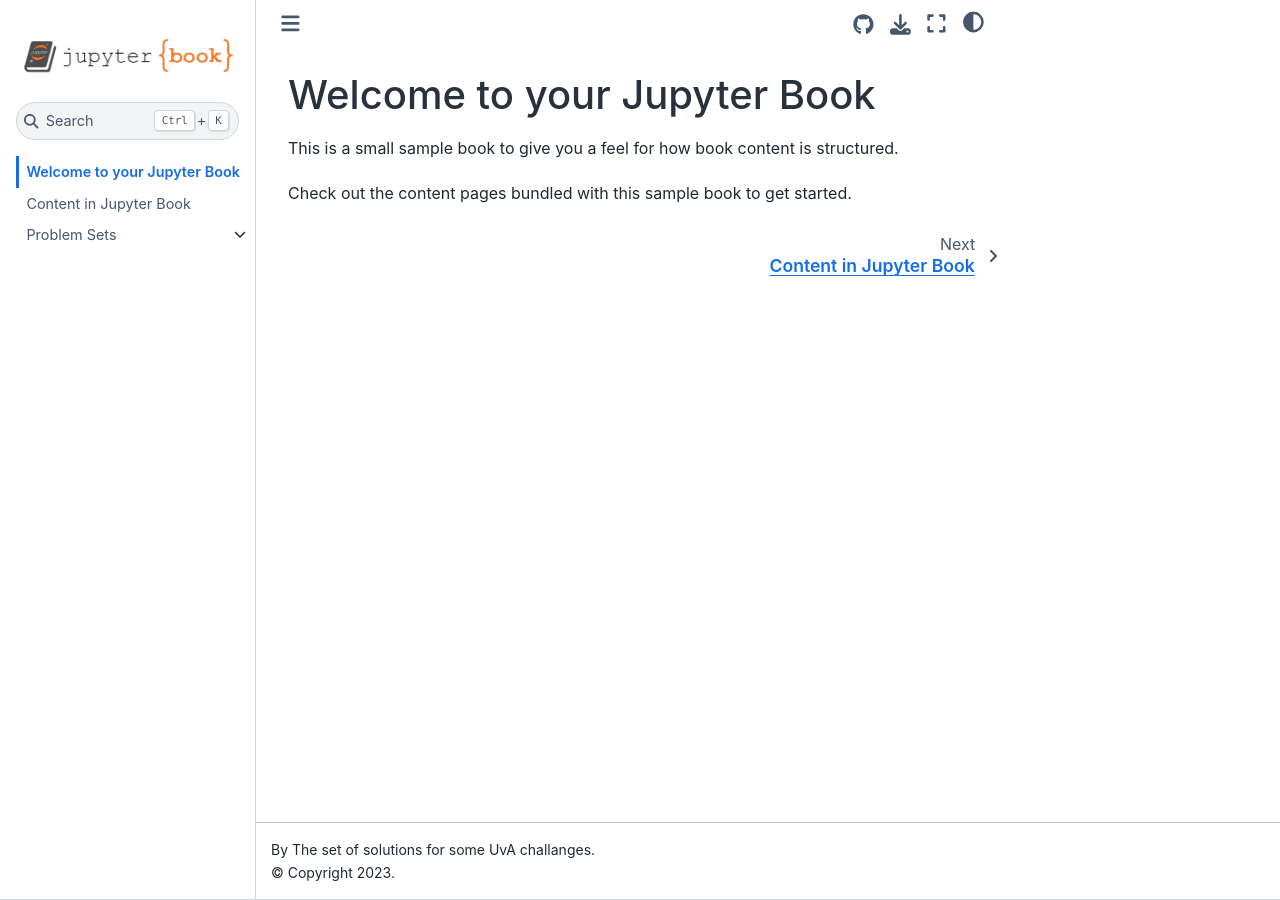
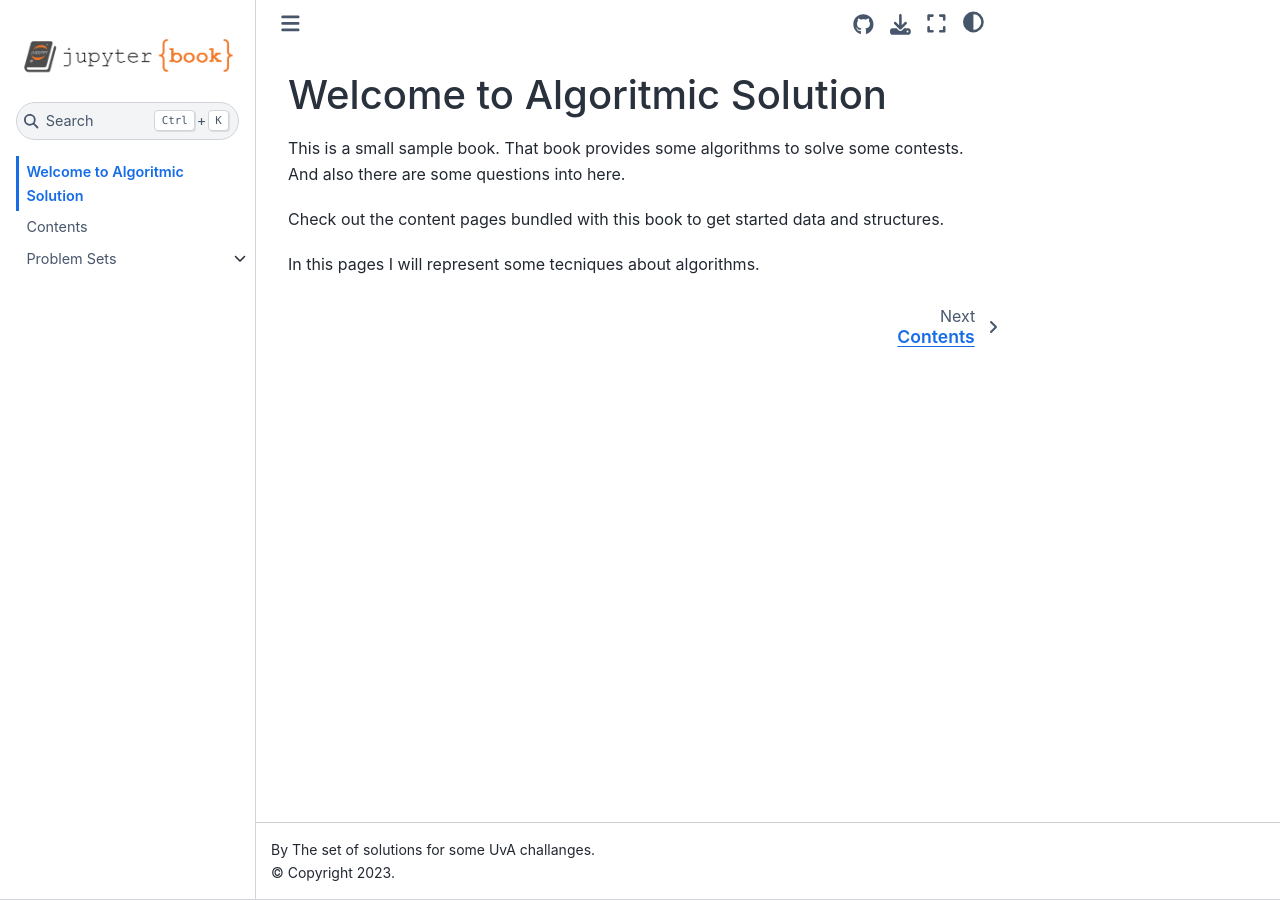
Before and after one commit to Zaryob/algorithmsolutions, a Jupyter Book: the page built from intro.md, in a window 1280 px wide. Built offline with Jupyter Book 1.0.4 settings and Sphinx 7.4.7 and the Sphinx Book theme 1.1.4, drawn with Linux system fonts in a browser that asks for light colours; pages that are not in the unit, such as notebooks, are missing from menus.

Commit message:
Make some descriptive changes

```diff
--- a/intro.md
+++ b/intro.md
@@ -1,7 +1,8 @@
-Welcome to your Jupyter Book
+Welcome to Algoritmic Solution
 ============================
 
-This is a small sample book to give you a feel for how book content is
-structured.
+This is a small sample book. That book provides some algorithms to solve some contests. And also there are some questions into here.
 
-Check out the content pages bundled with this sample book to get started.
+Check out the content pages bundled with this book to get started data and structures.
+
+In this pages I will represent some tecniques about algorithms.
```
Also changed, not shown: ProblemSetValues/index.md (+2 -0 lines), content.md (+6 -2 lines).
